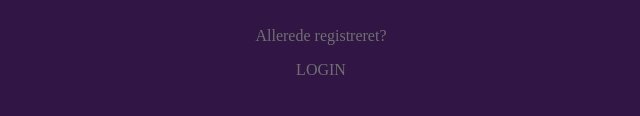
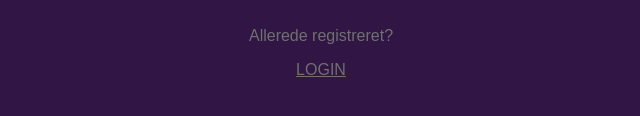
Before and after one commit to urbanaxisbtw/UrbanAxis, a plain HTML site: page register-site.html in a window 1280 px wide. Shown: the part 676-792 px from the top of the page, 319-959 px from the left. Drawn offline with Linux system fonts and the light colour scheme.

Commit message:
css complete

```diff
--- a/assets/stylesheets/registersite.css
+++ b/assets/stylesheets/registersite.css
@@ -93,10 +93,13 @@ body{
 
 .Allerede-registreret {
     text-align: center;
-    color: #707070
+    color: #707070;
+    font-family: "runda",sans-serif;
 }
 
 .LOGIN {
     text-align: center;
-    color: #707070
+    color: #707070;
+    font-family: "runda",sans-serif;
+    text-decoration: underline;
 }
```
